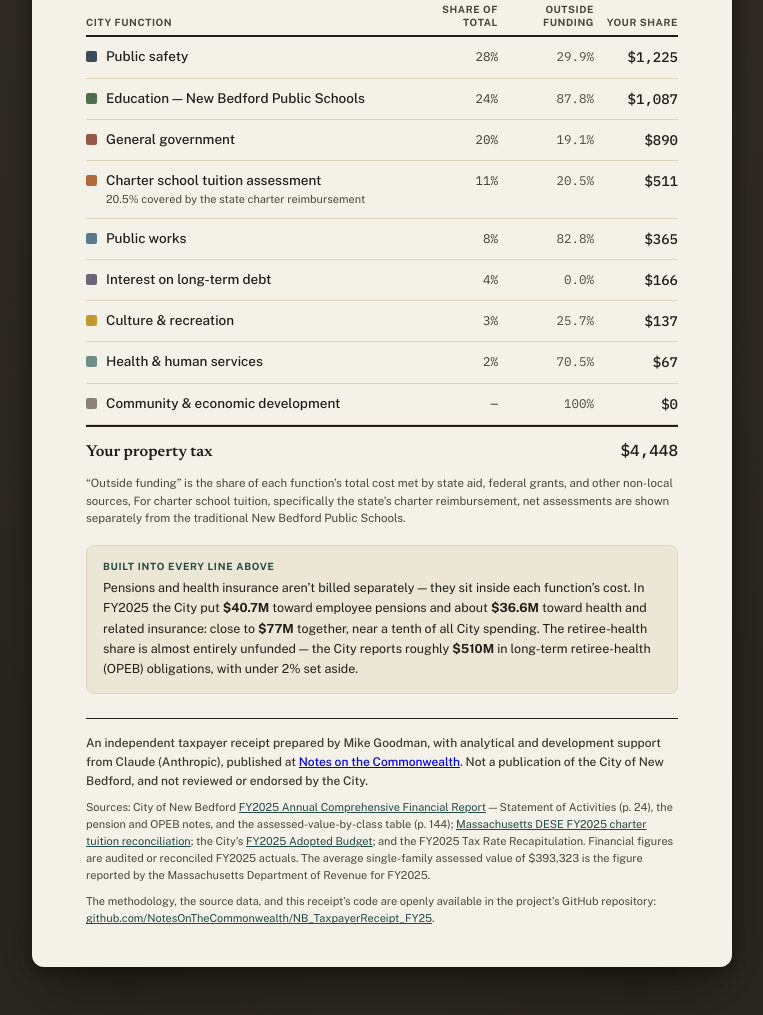
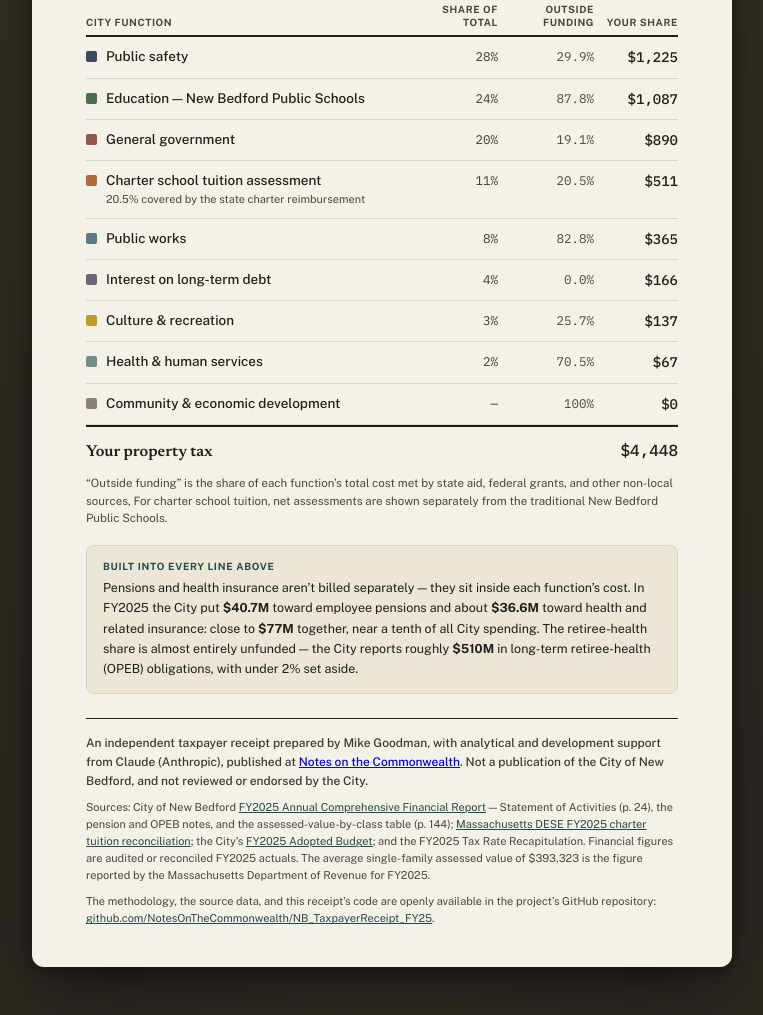
Before and after one commit to NotesOnTheCommonwealth/NB_TaxpayerReceipt_FY25, a plain HTML site: page index.html in a window 1280 px wide. Shown: the part 1180-2195 px from the top of the page, without its empty margins (258-1021 px from the left). Drawn offline with nearby package versions, Linux system fonts and the light colour scheme.

Commit message:
Update index.html

```diff
--- a/index.html
+++ b/index.html
@@ -296,8 +296,7 @@
       <div class="ledger" id="ledger"></div>
       <p class="ledger-note">
         &ldquo;Outside funding&rdquo; is the share of each function&rsquo;s total cost met by state aid,
-        federal grants, and other non-local sources, For charter school tuition, specifically the
-        state&rsquo;s charter reimbursement, net assessments are shown
+        federal grants, and other non-local sources, For charter school tuition, net assessments are shown
         separately from the traditional New Bedford Public Schools.
       </p>
 
```
